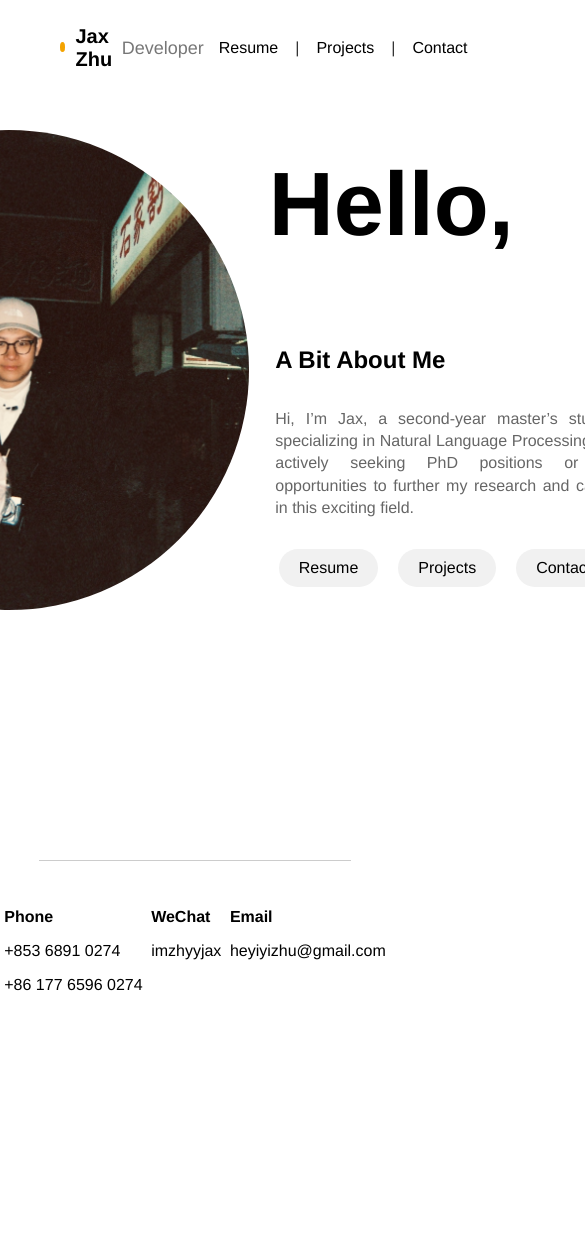
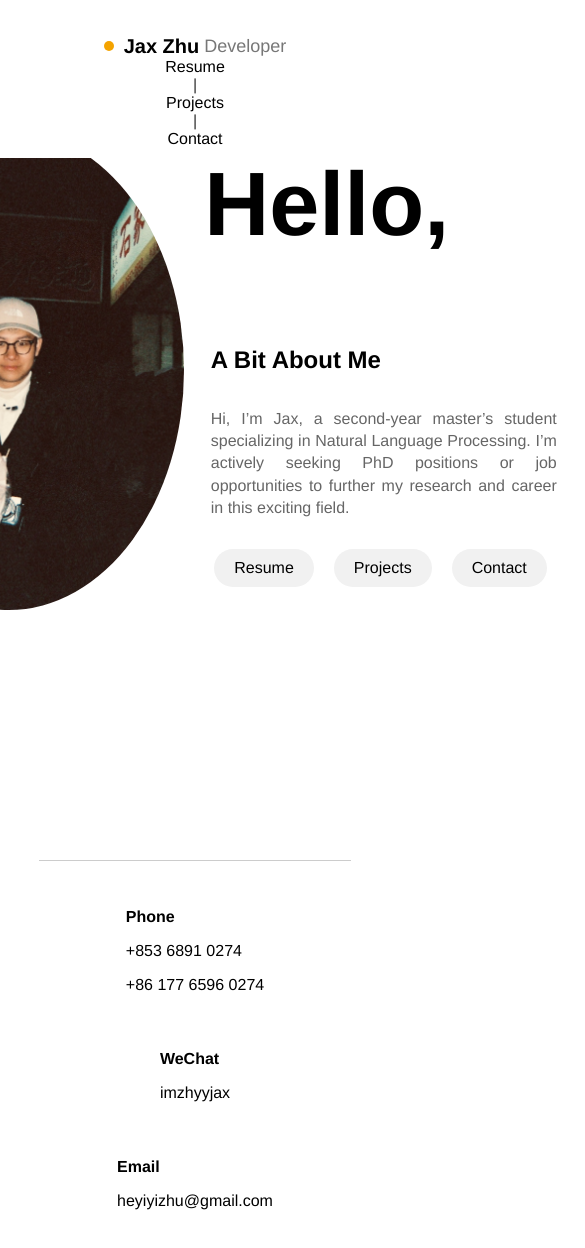
Before and after one commit to imzhyyjax/imzhyyjax.github.io, a Vue app: page / in a window 390 px wide. Shown: the top 1248 px of the page, 585 px wide, since content can reach past the window. Before the commit the page ends 1042 px from the top, so only its background shows below. Built offline with nearby package versions, Linux system fonts and the light colour scheme.

Commit message:
adjust display for mobile devices

```diff
--- a/src/App.vue
+++ b/src/App.vue
@@ -35,22 +35,9 @@
         <p class="footer-title">Email</p>
         <p>heyiyizhu@gmail.com</p>
       </div>
-<!--      <div class="footer-item">-->
-<!--        <p class="footer-title">Follow Me</p>-->
-<!--        <div class="social-media">-->
-<!--          <a href="https://github.com/imzhyyjax" target="_blank">-->
-<!--            <font-awesome-icon :icon="['fab', 'github']" />-->
-<!--          </a>-->
-<!--          <a href="https://www.linkedin.com/in/%E4%BD%95%E5%A5%95%E5%A5%95-%E6%9C%B1-295a32158" target="_blank">-->
-<!--            <font-awesome-icon :icon="['fab', 'linkedin']" />-->
-<!--          </a>-->
-<!--        </div>-->
-<!--      </div>-->
     </footer>
   </div>
 </template>
-
-
 
 <script>
 export default {
@@ -77,13 +64,12 @@
   display: flex;
   justify-content: space-between;
   align-items: center;
-  padding: 0px 60px; /* Adjust padding to your preference */
-  margin-top: 25px; /* Ensure no margin at the top */
+  padding: 0px 60px; /* 调整内边距 */
+  margin-top: 25px;
   margin-bottom: 0;
   width: 100%;
   background-color: #fff;
-  border-bottom: none;
-  position: absolute; /* Or use fixed if you want it always on top */
+  position: absolute;
   top: 0;
   z-index: 1000;
 }
@@ -92,30 +78,42 @@
   justify-content: space-between;
   align-items: center;
   margin-left: 0px;
+}
 
-  /* 针对屏幕宽度小于 768px 的移动设备 */
-  @media screen and (max-width: 768px) {
-    .header-left, .header-nav {
-      flex-direction: column; /* 让导航栏和左侧标题垂直排列 */
-      align-items: center;
-    }
+/* 针对屏幕宽度小于 768px 的移动设备 */
+@media screen and (max-width: 768px) {
+  header {
+    flex-direction: column; /* 导航栏和标题垂直排列 */
+    padding: 10px; /* 调整内边距 */
+  }
+
+  .header-left, .header-nav {
+    flex-direction: column; /* 导航栏和左侧标题垂直排列 */
+    align-items: center;
+  }
+
+  footer {
+    flex-direction: column; /* 让页脚在小屏幕下垂直排列 */
+    align-items: center;
+    padding: 10px;
   }
 }
+
 .home-link {
   display: flex;
   align-items: center;
   text-decoration: none;
-  color: inherit; /* 保证链接和原始文字颜色一致 */
+  color: inherit;
 }
 
 .home-link:hover {
-  text-decoration: none; /* 悬停时添加下划线效果 */
+  text-decoration: none;
 }
 
 .dot {
   width: 10px;
   height: 10px;
-  background-color: #f4a300; /* Orange color */
+  background-color: #f4a300;
   border-radius: 50%;
   margin-right: 10px;
   margin-bottom: 1.5px;
@@ -146,39 +144,17 @@
 .header-nav .router-link {
   text-decoration: none;
   color: black;
-  margin: 0 10px; /* 为了让链接之间有适当的空隙 */
+  margin: 0 10px;
   transition: color 0.3s ease;
   cursor: pointer;
 }
-.header-nav .router-link,
-.header-nav .router-link:visited,
-.header-nav .router-link:active,
-.header-nav .router-link:focus,
 .header-nav .router-link:hover {
-  text-decoration: none !important; /* 确保所有状态下没有下划线 */
-  color: black; /* 正常颜色 */
-  transition: color 0.3s ease; /* 平滑的颜色过渡 */
-}
-
-.header-nav .router-link:hover {
-  color: #b5854c; /* 悬停时的颜色 */
+  color: #b5854c;
 }
 .header-nav .divider {
   margin: 0 2px;
   color: #333;
 }
-.nav-link {
-  text-decoration: none !important;
-  color: black;
-  margin: 0 10px;
-  transition: color 0.3s ease;
-}
-.nav-link:hover {
-  color: #b5854c;
-}
-
-
-
 
 footer {
   display: flex;
@@ -195,14 +171,13 @@
   top: 0;
   left: 50%;
   transform: translateX(-50%);
-  width: 80%; /* 调整为你想要的宽度 */
-  border-top: 1px solid #ccc; /* 灰色的顶部边框 */
+  width: 80%;
+  border-top: 1px solid #ccc;
 }
-
 
 .footer-item {
   text-align: left;
-  margin: 12px 0; /* 增加项之间的间距 */
+  margin: 12px 0;
 }
 
 .footer-title {
@@ -210,19 +185,25 @@
   margin-bottom: 5px;
 }
 
-.social-media a {
-  margin:0 1.55px;
-  color: #333;
-  text-decoration: none;
-  font-size: 21px; /* 调整图标大小 */
+img {
+  max-width: 100%; /* 确保图片不会超出父容器的宽度 */
+  height: auto;    /* 自动调整图片的高度，保持图片的比例 */
+  display: block;  /* 让图片成为块级元素，避免图片下面有不必要的间隙 */
+  border-radius: 50%; /* 使图片保持圆形 */
+  object-fit: cover; /* 保持图片内容适应容器 */
 }
 
-.social-media a:hover {
-  text-decoration: underline;
+/* 针对屏幕宽度小于 768px 的设备 */
+@media screen and (max-width: 768px) {
+  img {
+    max-width: 90%;  /* 图片在小屏幕时最大宽度为90% */
+    margin: 0 auto;  /* 让图片居中 */
+    border-radius: 50%; /* 确保图片仍然是圆形 */
+  }
 }
+
 
 html {
   scroll-behavior: smooth;
 }
-
 </style>
```
